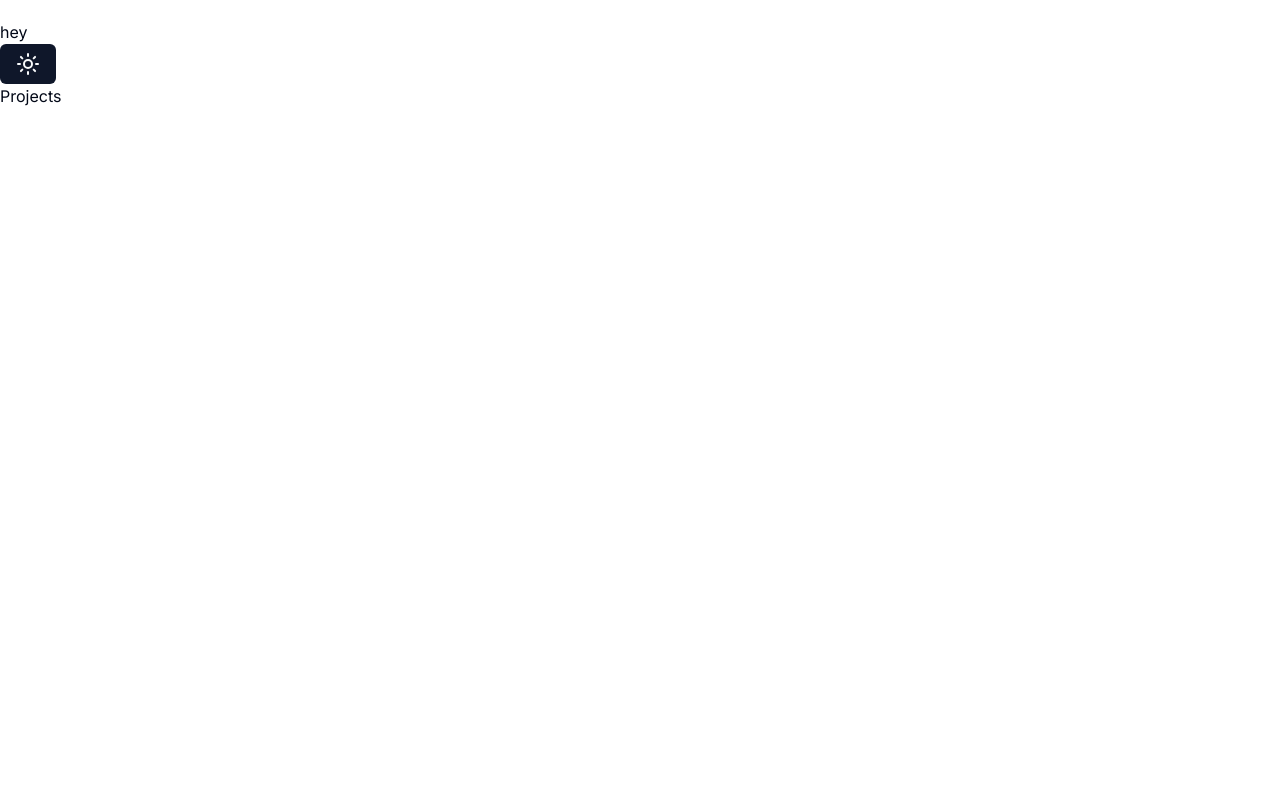
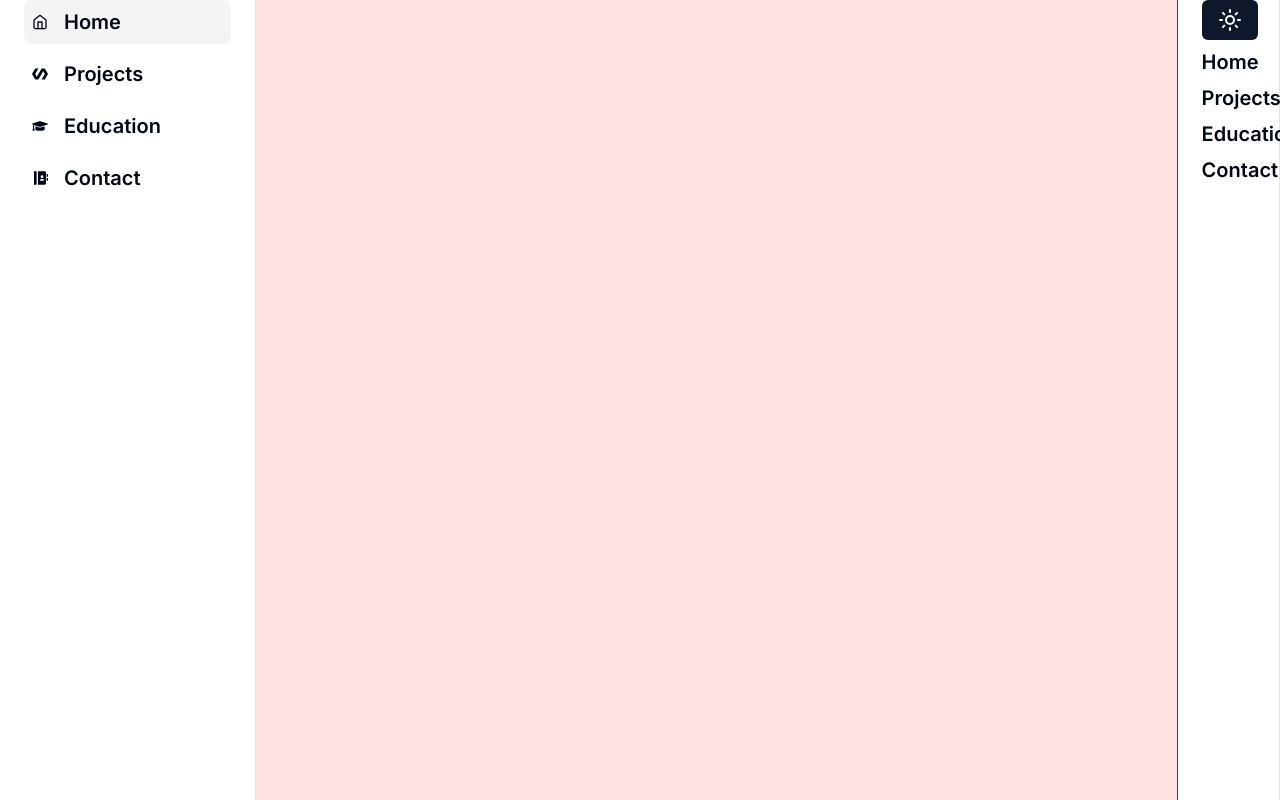
Before and after one commit to araza95/modern-portfolio, a Next.js app: page / in a window 1280 px wide. Built offline with nearby package versions, Linux system fonts and the light colour scheme.

Commit message:
`Feat :` - Side bars project architecture created. - Layout updated. - Loading view added.

```diff
--- a/package.json
+++ b/package.json
@@ -17,6 +17,7 @@
   "dependencies": {
     "@radix-ui/react-dropdown-menu": "^2.0.6",
     "@radix-ui/react-slot": "^1.0.2",
+    "axios": "^1.7.2",
     "class-variance-authority": "^0.7.0",
     "clsx": "^2.1.1",
     "framer-motion": "^11.2.10",
@@ -28,6 +29,7 @@
     "react": "^18",
     "react-dom": "^18",
     "react-icons": "^5.2.1",
+    "react-loading-overlay-ts": "^2.0.2",
     "shadcn-ui": "^0.8.0",
     "tailwind-merge": "^2.3.0",
     "tailwindcss-animate": "^1.0.7"
--- a/src/app/layout.tsx
+++ b/src/app/layout.tsx
@@ -8,6 +8,13 @@ import './globals.css';
 // Component Imports
 import HeaderMobile from '@/components/header-mobile';
 import { ThemeProvider } from '@/components/theme-provider';
+import LeftSideNav from '@/components/left-side-nav';
+import RightSideNav from '@/components/right-side-nav';
+import PageWrapper from '@/components/page-wrapper';
+import MarginWidthWrapper from '@/components/margin-width-wrapper';
+
+// Lib Imports
+import { cn } from '@/lib/utils';
 
 const inter = Inter({ subsets: ['latin'] });
 
@@ -27,7 +34,7 @@ export default function RootLayout({
       suppressHydrationWarning={true}
     >
       <body
-        className={inter.className}
+        className={cn(inter.className, '')}
         suppressHydrationWarning={true}
       >
         <ThemeProvider
@@ -36,8 +43,16 @@ export default function RootLayout({
           enableSystem
           disableTransitionOnChange
         >
-          <HeaderMobile />
-          {children}
+          <div className='flex'>
+            <LeftSideNav />
+            <main className={cn('lg:w-[72dvw] w-[100dvw]')}>
+              <MarginWidthWrapper>
+                <HeaderMobile />
+                <PageWrapper>{children}</PageWrapper>
+              </MarginWidthWrapper>
+            </main>
+            <RightSideNav />
+          </div>
         </ThemeProvider>
       </body>
     </html>
--- a/src/app/page.tsx
+++ b/src/app/page.tsx
@@ -4,11 +4,5 @@ import Image from 'next/image';
 import Link from 'next/link';
 
 export default function Home() {
-  return (
-    <main>
-      <h1>hey</h1>
-      <ThemeToggle />
-      <Link href='/projects'>Projects</Link>
-    </main>
-  );
+  return <main></main>;
 }
--- a/src/app/projects/page.tsx
+++ b/src/app/projects/page.tsx
@@ -1,5 +1,4 @@
 // React Imports
-import Link from 'next/link';
 import { FC, Fragment } from 'react';
 
 interface IProjectPageProps {}
@@ -24,13 +23,11 @@ const products = [
     price: 300,
   },
 ];
-const ProjectPage: FC<IProjectPageProps> = ({}) => {
+const ProjectPage: FC<IProjectPageProps> = async ({}) => {
   return (
     <Fragment>
-      <h1>Projects</h1>
-      <Link href={'/'}>New Project</Link>
       <div
-        className='grid grid-cols-1 md:grid-cols-2 lg:grid-cols-3 gap-4 bg-blue-100 p-4 rounded-md h-screen w-[70%] m-auto overflow-y-auto
+        className='grid grid-cols-1 md:grid-cols-2 lg:grid-cols-3 gap-4 bg-blue-100 p-4 rounded-md
       '
       >
         {products.map((product, idx) => (
--- a/src/components/header-mobile.tsx
+++ b/src/components/header-mobile.tsx
@@ -32,7 +32,7 @@ const HeaderMobile: FC = () => {
       <motion.nav
         initial={false}
         animate={isOpen ? 'open' : 'closed'}
-        className={`fixed inset-0 z-50 w-dvw md:hidden ${isOpen ? '' : 'pointer-events-none'}`}
+        className={`w-full lg:hidden ${!isOpen ? 'h-[5dvh] pointer-events-none' : 'fixed inset-0 z-50  h-screen'}`}
         ref={containerRef}
       >
         <motion.div
--- /dev/null
+++ b/src/components/left-side-nav.tsx
@@ -0,0 +1,69 @@
+'use client';
+
+// React Imports
+import { FC, Fragment, useState } from 'react';
+
+// Next JS Imports
+import Link from 'next/link';
+import { usePathname } from 'next/navigation';
+
+// Constant Imports
+import { SIDE_NAV_ITEMS } from '@/constants';
+
+// Type Imports
+import { ISideNavItems } from '@/types/types/index.type';
+
+// Lib Imports
+import { cn } from '@/lib/utils';
+
+interface ILeftSideNavProps {
+  className?: string;
+}
+
+const LeftSideNav: FC<ILeftSideNavProps> = ({ className }) => {
+  return (
+    <Fragment>
+      <div
+        className={cn(
+          className,
+          'lg:w-[20dvw]  h-screen left-0 border-r border-zinc-200 hidden lg:flex',
+        )}
+      >
+        <div className='flex flex-col space-y-6 w-full'>
+          <div className='flex flex-col space-y-2  md:px-6 '>
+            {SIDE_NAV_ITEMS.map((item, idx) => {
+              return (
+                <MenuItem
+                  key={idx}
+                  item={item}
+                />
+              );
+            })}
+          </div>
+        </div>
+      </div>
+    </Fragment>
+  );
+};
+
+const MenuItem = ({ item }: { item: ISideNavItems }) => {
+  const pathname = usePathname();
+
+  return (
+    <Fragment>
+      <Link
+        href={item.path}
+        className={cn(
+          `flex flex-row space-x-4 items-center p-2 rounded-lg hover:bg-zinc-100 ${
+            item.path === pathname ? 'bg-zinc-100' : ''
+          }`,
+        )}
+      >
+        {item.icon}
+        <span className='font-semibold text-xl flex'>{item.title}</span>
+      </Link>
+    </Fragment>
+  );
+};
+
+export default LeftSideNav;
--- /dev/null
+++ b/src/components/loading-view.tsx
@@ -0,0 +1,26 @@
+'use client';
+
+// React Imports
+import { JSX } from 'react';
+
+// External package imports
+import LoadingOverlay from 'react-loading-overlay-ts';
+
+export default function LoadingView({
+  className,
+}: {
+  className?: string;
+}): JSX.Element {
+  return (
+    <LoadingOverlay
+      className={
+        className ||
+        'h-screen w-screen flex items-center justify-center bg-white bg-opacity-50 text-center absolute inset-0 z-500'
+      }
+      active={true}
+      spinner
+      fadeSpeed={1500}
+      text='Loading...'
+    />
+  );
+}
--- /dev/null
+++ b/src/components/margin-width-wrapper.tsx
@@ -0,0 +1,22 @@
+// React Imports
+import { ReactNode } from 'react';
+
+/**
+ * @description This component is used to wrap the content with margin width.
+ *
+ * @returns {ReactNode} The MarginWidthWrapper component
+ *
+ * @example
+ * <MarginWidthWrapper>
+ */
+export default function MarginWidthWrapper({
+  children,
+}: {
+  children: ReactNode;
+}): ReactNode {
+  return (
+    <div className='flex flex-col sm:border-r sm:border-zinc-700 min-h-screen '>
+      {children}
+    </div>
+  );
+}
--- /dev/null
+++ b/src/components/page-wrapper.tsx
@@ -0,0 +1,9 @@
+import { ReactNode } from 'react';
+
+export default function PageWrapper({ children }: { children: ReactNode }) {
+  return (
+    <div className='flex flex-col pt-2 px-4 space-y-2 bg-red-100 flex-grow pb-4'>
+      {children}
+    </div>
+  );
+}
--- /dev/null
+++ b/src/components/right-side-nav.tsx
@@ -0,0 +1,64 @@
+'use client';
+
+// React Imports
+import { cn } from '@/lib/utils';
+import { FC, Fragment } from 'react';
+import { ThemeToggle } from './theme-toggle';
+import { SIDE_NAV_ITEMS } from '@/constants';
+import { ISideNavItems } from '@/types/types/index.type';
+import { usePathname } from 'next/navigation';
+import Link from 'next/link';
+
+interface IRightSideNavProps {
+  className?: string;
+}
+
+const RightSideNav: FC<IRightSideNavProps> = ({ className }) => {
+  const pathname = usePathname();
+
+  return (
+    <Fragment>
+      <div
+        className={cn(
+          className,
+          'lg:w-[8dvw] h-screen fixed right-0 border-r border-zinc-200 bg-white hidden lg:flex',
+        )}
+      >
+        <div className='flex flex-col space-y-6 w-full'>
+          <div className='flex flex-col space-y-2  md:px-6 '>
+            <ThemeToggle />
+            {SIDE_NAV_ITEMS.map((item, idx) => (
+              <Fragment key={idx}>
+                <Link href={item.path}>
+                  <p className='font-semibold text-xl flex'>{item.title}</p>
+                </Link>
+              </Fragment>
+            ))}
+          </div>
+        </div>
+      </div>
+    </Fragment>
+  );
+};
+
+const MenuItem = ({ item }: { item: ISideNavItems }) => {
+  const pathname = usePathname();
+
+  return (
+    <Fragment>
+      <Link
+        href={item.path}
+        className={cn(
+          `flex flex-row space-x-4 items-center p-2 rounded-lg hover:bg-zinc-100 ${
+            item.path === pathname ? 'bg-zinc-100' : ''
+          }`,
+        )}
+      >
+        {item.icon}
+        <span className='font-semibold text-xl flex'>{item.title}</span>
+      </Link>
+    </Fragment>
+  );
+};
+
+export default RightSideNav;
```
Also changed, not shown: 1 other file (tests, documents, lock files or other folders).
